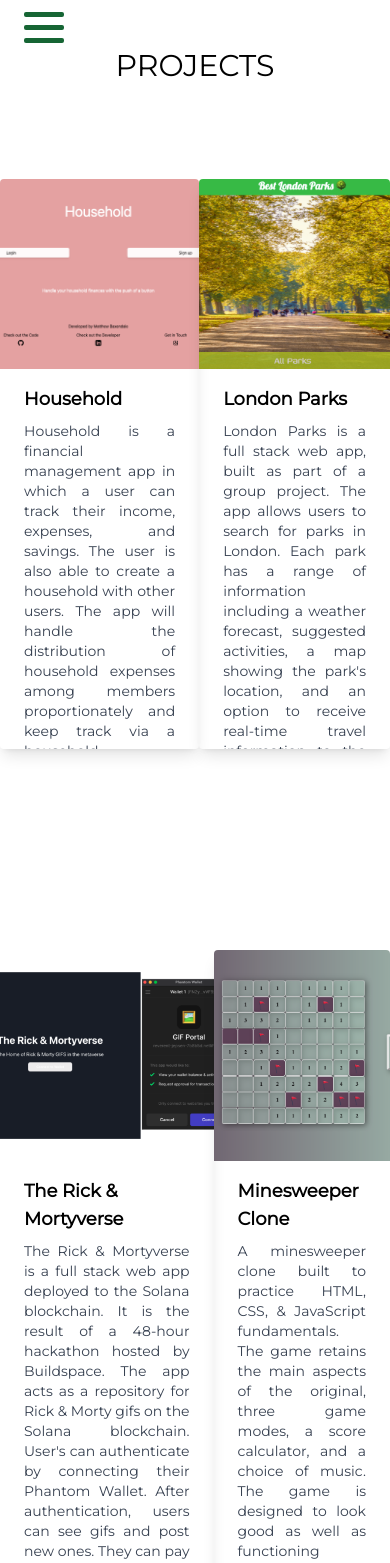
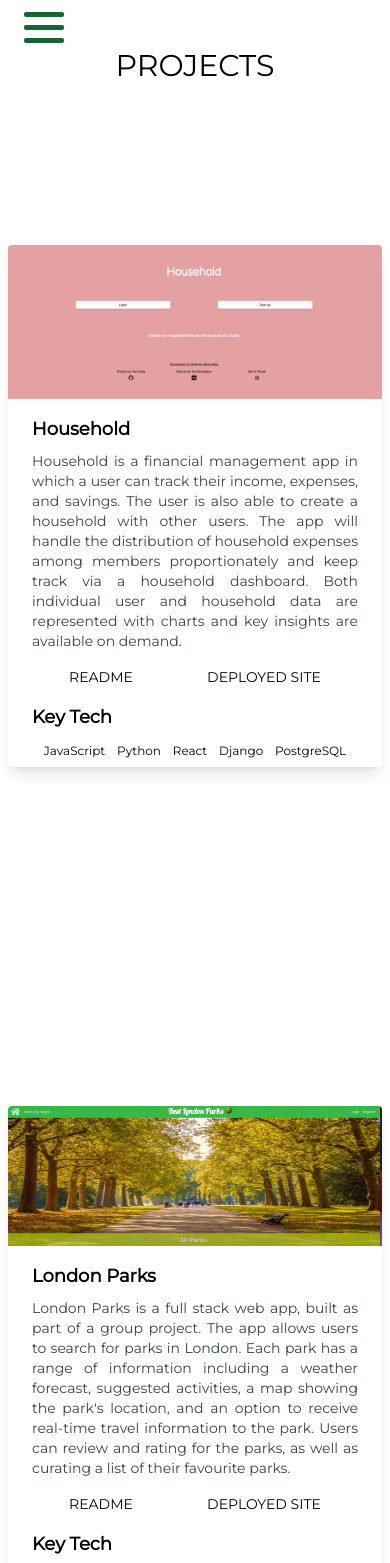
Before and after one commit to mbaxendale22/portfolio, a Next.js app: page /projects in a window 390 px wide. Shown: the top 1563 px of the page. Built offline with nearby package versions, Linux system fonts and the light colour scheme.

Commit message:
responsive design added to projects

```diff
--- a/components/Card.tsx
+++ b/components/Card.tsx
@@ -37,7 +37,7 @@ const Card: React.FC<Props> = ({
       </div>
       <div className="px-6 pt-4 pb-2">
         <p className="text-lg font-bold pb-3">Key Tech</p>
-        <ul className="flex text-sm justify-evenly">
+        <ul className="flex text-xs md:text-sm justify-evenly">
           {tech.map((item, i) => {
             return <li key={i}>{item}</li>;
           })}
--- a/pages/projects.tsx
+++ b/pages/projects.tsx
@@ -17,17 +17,29 @@ const projects = () => {
       <div className="h-screen w-screen relative">
         <Nav top={home} middle={about} bottom={contact} />
         <h1 className="text-center font-Montserrat text-3xl pt-12">PROJECTS</h1>
-        <div className="flex justify-center items-center w-screen h-[90%]">
-          <div className="flex justify-evenly w-full h-3/4">
+        <div className="md:hidden h-screen flex justify-center items-center mx-2 ">
+          <Card content={household} />
+        </div>
+        <div className="md:hidden h-screen flex justify-center items-center mx-2">
+          <Card content={londonParks} />
+        </div>
+        <div className=" hidden md:flex md:justify-center md:items-center md:w-screen md:h-[90%]">
+          <div className="flex flex-row justify-evenly items-center w-full h-3/4">
             <Card content={household} />
             <Card content={londonParks} />
           </div>
         </div>
-      </div>
-      <div className="h-screen w-screen flex justify-center items-center">
-        <div className="flex justify-evenly w-full h-3/4">
+        <div className="md:hidden h-screen flex justify-center items-center mx-2 mt-8">
           <Card content={rickMortyVerse} />
+        </div>
+        <div className="md:hidden h-screen flex justify-center items-center mx-2 mb-4 mt-16">
           <Card content={mineSweeper} />
+        </div>
+        <div className=" hidden md:h-screen md:w-screen md:flex md:justify-center md:items-center">
+          <div className="flex justify-evenly items-center w-full h-3/4">
+            <Card content={rickMortyVerse} />
+            <Card content={mineSweeper} />
+          </div>
         </div>
       </div>
     </>
```
